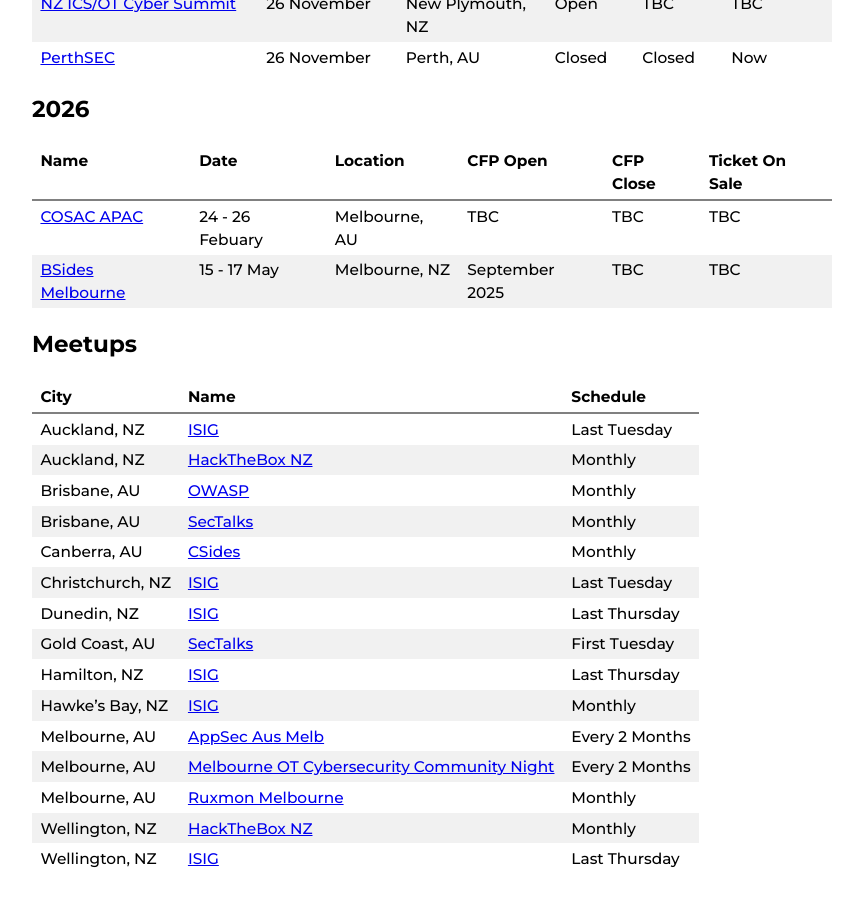
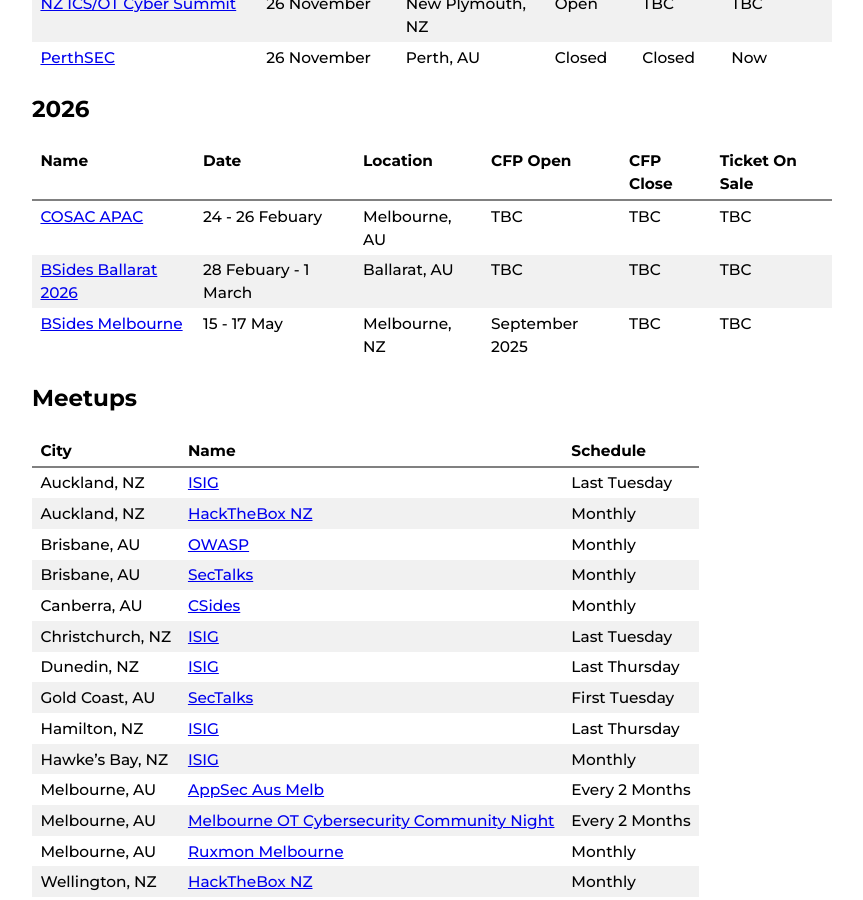
Before and after one commit to nzkarit/downundercons, a Jekyll site: the page built from index.markdown, in a window 1280 px wide and 900 px high, scrolled down 926 px. Shown: the whole window, without its empty margins (208-1071 px from the left). Built offline with Jekyll 4.4.1, drawn with Linux system fonts in a browser that asks for light colours.

Commit message:
Update index.markdown

```diff
--- a/index.markdown
+++ b/index.markdown
@@ -34,6 +34,7 @@ These are a list of hacker/infosec cons and meetups in the NZ and Aussie Area.
 | Name | Date | Location | CFP Open | CFP Close | Ticket On Sale |
 | ---- | ---- | -------- | -------- | --------- | -------------- |
 | [COSAC APAC](https://cosac.net/apac/) | 24 - 26 Febuary | Melbourne, AU | TBC | TBC | TBC |
+| [BSides Ballarat 2026](https://federation.edu.au/icsl/icsl-conferences/bsides-ballarat-2026) | 28 Febuary - 1 March | Ballarat, AU | TBC | TBC | TBC |
 | [BSides Melbourne](https://www.bsidesmelbourne.com/) | 15 - 17 May | Melbourne, NZ | September 2025 | TBC | TBC |
 
 ## Meetups
```
